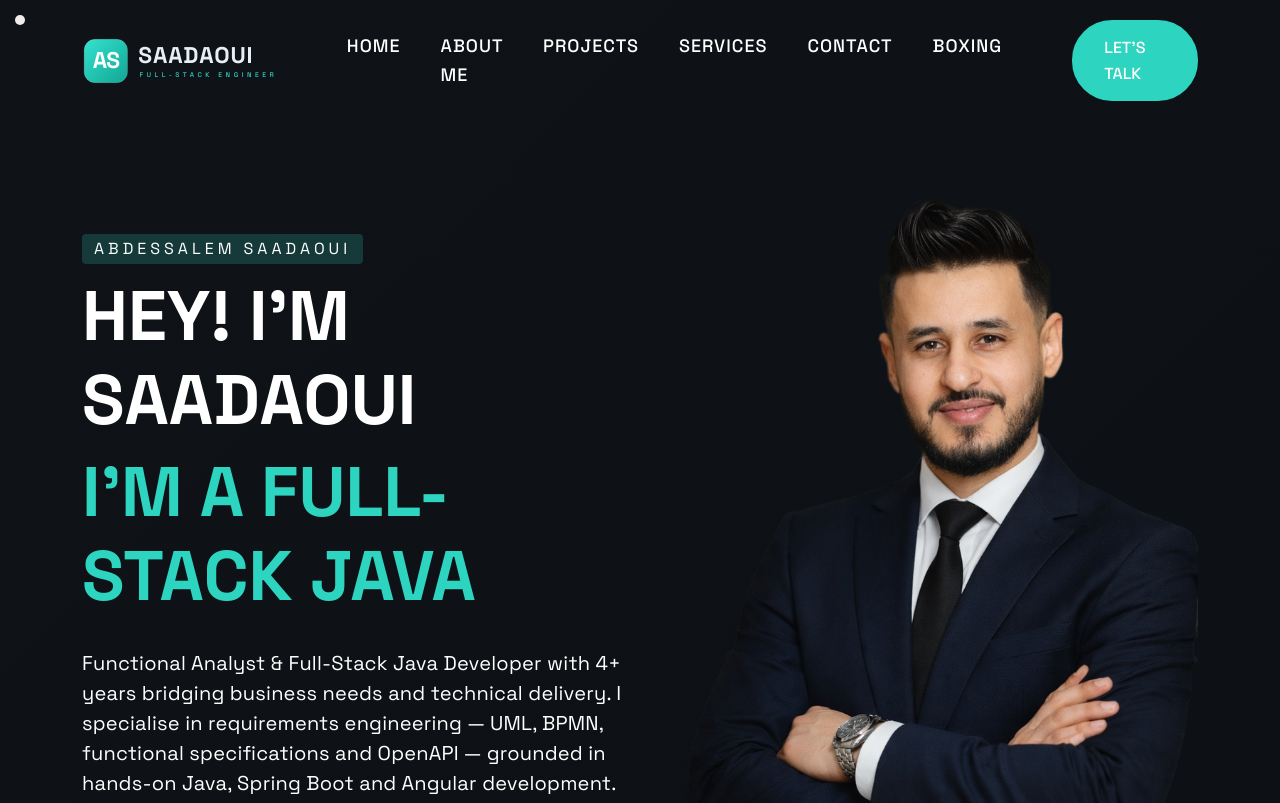
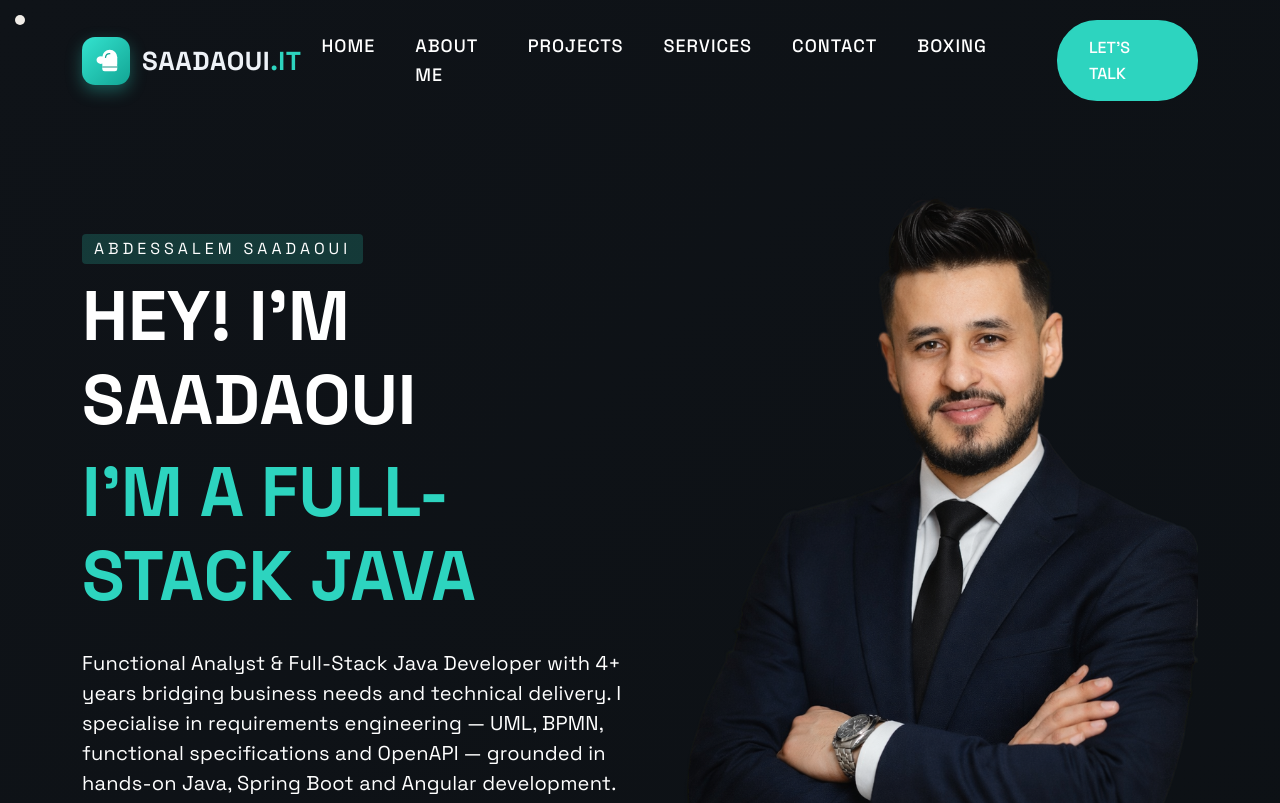
Before and after one commit to abdessalems/portfolio-website, a React (Create React App) app: page / in a window 1280 px wide. Shown: the top 803 px of the page. Built offline with nearby package versions, Linux system fonts and the light colour scheme.

Commit message:
Redesign logo: compact boxing-glove emblem with SAADAOUI.IT wordmark

```diff
--- a/src/components/Logo.jsx
+++ b/src/components/Logo.jsx
@@ -1,78 +1,38 @@
 import React from 'react';
 
 /**
- * Brand logo — inline SVG so it stays razor-sharp at any size and uses the
- * site font (Space Grotesk). Designed for a dark header: light wordmark with
- * a teal monogram badge.
+ * Brand logo — compact lockup for the two careers:
+ *   • boxing-glove emblem  → the fighter
+ *   • "SAADAOUI.IT" wordmark, ".IT" in teal → the developer (and the domain)
+ * Inline SVG glove keeps it crisp and self-contained (no icon fetch).
  */
 export default function Logo() {
   return (
-    <svg
-      className="brand-logo"
-      viewBox="0 0 452 96"
-      role="img"
-      aria-label="Saadaoui"
-      xmlns="http://www.w3.org/2000/svg"
-    >
-      <defs>
-        <linearGradient id="asBadge" x1="0" y1="0" x2="1" y2="1">
-          <stop offset="0" stopColor="#34e3cf" />
-          <stop offset="1" stopColor="#12a594" />
-        </linearGradient>
-      </defs>
-
-      {/* Monogram badge */}
-      <rect x="4" y="8" width="80" height="80" rx="20" fill="url(#asBadge)" />
-      <rect
-        x="4"
-        y="8"
-        width="80"
-        height="80"
-        rx="20"
-        fill="none"
-        stroke="#ffffff"
-        strokeOpacity="0.18"
-        strokeWidth="1.5"
-      />
-      {/* Stylized "AS" monogram */}
-      <text
-        x="44"
-        y="61"
-        textAnchor="middle"
-        fontFamily="'Space Grotesk', sans-serif"
-        fontSize="42"
-        fontWeight="700"
-        letterSpacing="-2"
-        fill="#ffffff"
-      >
-        AS
-      </text>
-
-      {/* Wordmark */}
-      <text
-        x="104"
-        y="52"
-        fontFamily="'Space Grotesk', sans-serif"
-        fontSize="42"
-        fontWeight="700"
-        letterSpacing="1.5"
-        fill="#e9eef5"
-      >
-        SAADAOUI
-      </text>
-
-      {/* Tagline */}
-      <text
-        x="106"
-        y="78"
-        fontFamily="'Space Grotesk', sans-serif"
-        fontSize="12.5"
-        fontWeight="500"
-        letterSpacing="6.5"
-        fill="#2dd4bf"
-      >
-        FULL-STACK ENGINEER
-      </text>
-    </svg>
+    <span className="brand-logo">
+      <span className="brand-emblem" aria-hidden="true">
+        <svg viewBox="0 0 32 32" xmlns="http://www.w3.org/2000/svg">
+          {/* boxing glove */}
+          <path
+            d="M12 20 V12 a8 8 0 0 1 16 0 V20 Z"
+            fill="#ffffff"
+          />
+          <ellipse cx="10.5" cy="15" rx="4.6" ry="4.2" fill="#ffffff" />
+          <rect x="12" y="18.5" width="16" height="8.5" rx="2.6" fill="#ffffff" />
+          {/* thumb / finger groove */}
+          <path
+            d="M15.5 12.2 a4.5 4.5 0 0 1 4.5 -4"
+            fill="none"
+            stroke="#12a594"
+            strokeWidth="1.4"
+            strokeLinecap="round"
+          />
+          {/* cuff strap */}
+          <rect x="12" y="21.5" width="16" height="1.8" fill="#0f8f80" opacity="0.55" />
+        </svg>
+      </span>
+      <span className="brand-word">
+        SAADAOUI<span className="brand-it">.IT</span>
+      </span>
+    </span>
   );
 }
--- a/src/scss/scss/_header.scss
+++ b/src/scss/scss/_header.scss
@@ -109,13 +109,52 @@
   width: auto;
 }
   .logo .brand-logo {
-    height: 52px;
-    width: auto;
-    display: block;
-    transition: opacity 0.3s ease;
+    display: inline-flex;
+    align-items: center;
+    gap: 12px;
+    transition: transform 0.3s ease;
   }
   .logo .navbar-brand:hover .brand-logo {
-    opacity: 0.85;
+    transform: translateY(-1px);
+  }
+  .logo .brand-emblem {
+    width: 48px;
+    height: 48px;
+    flex: none;
+    border-radius: 13px;
+    background: linear-gradient(135deg, #34e3cf, #12a594);
+    display: inline-flex;
+    align-items: center;
+    justify-content: center;
+    box-shadow: 0 6px 16px rgba(var(--px-theme-rgb), 0.35);
+  }
+  .logo .brand-emblem svg {
+    width: 30px;
+    height: 30px;
+  }
+  .logo .brand-word {
+    font-family: $px-font;
+    font-weight: 700;
+    font-size: 26px;
+    letter-spacing: 0.5px;
+    line-height: 1;
+    color: #eef2f7;
+  }
+  .logo .brand-it {
+    color: var(--px-theme);
+  }
+  @include down-sm {
+    .logo .brand-emblem {
+      width: 42px;
+      height: 42px;
+    }
+    .logo .brand-emblem svg {
+      width: 26px;
+      height: 26px;
+    }
+    .logo .brand-word {
+      font-size: 22px;
+    }
   }
   &.menu-open {
     @include down-lg {
```
